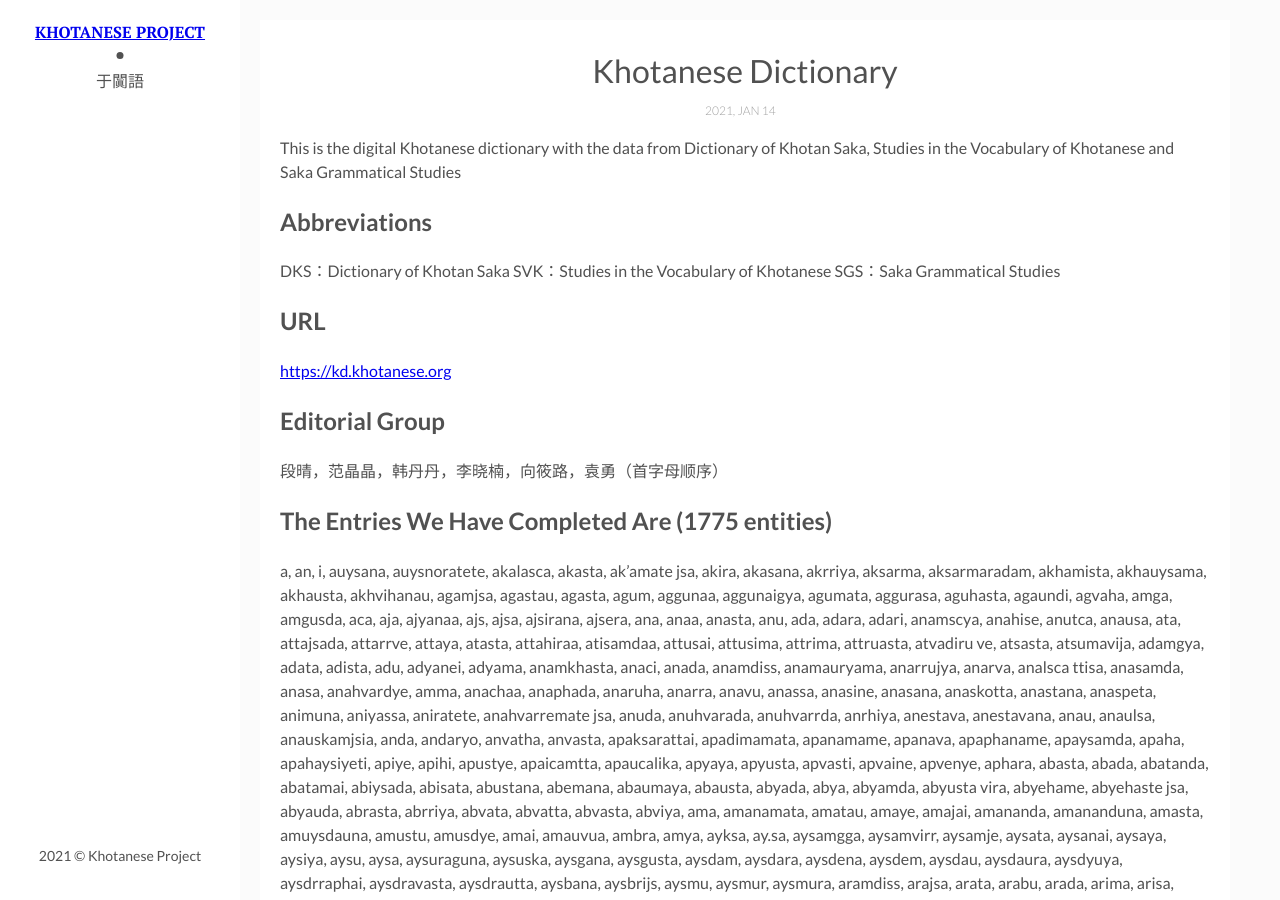
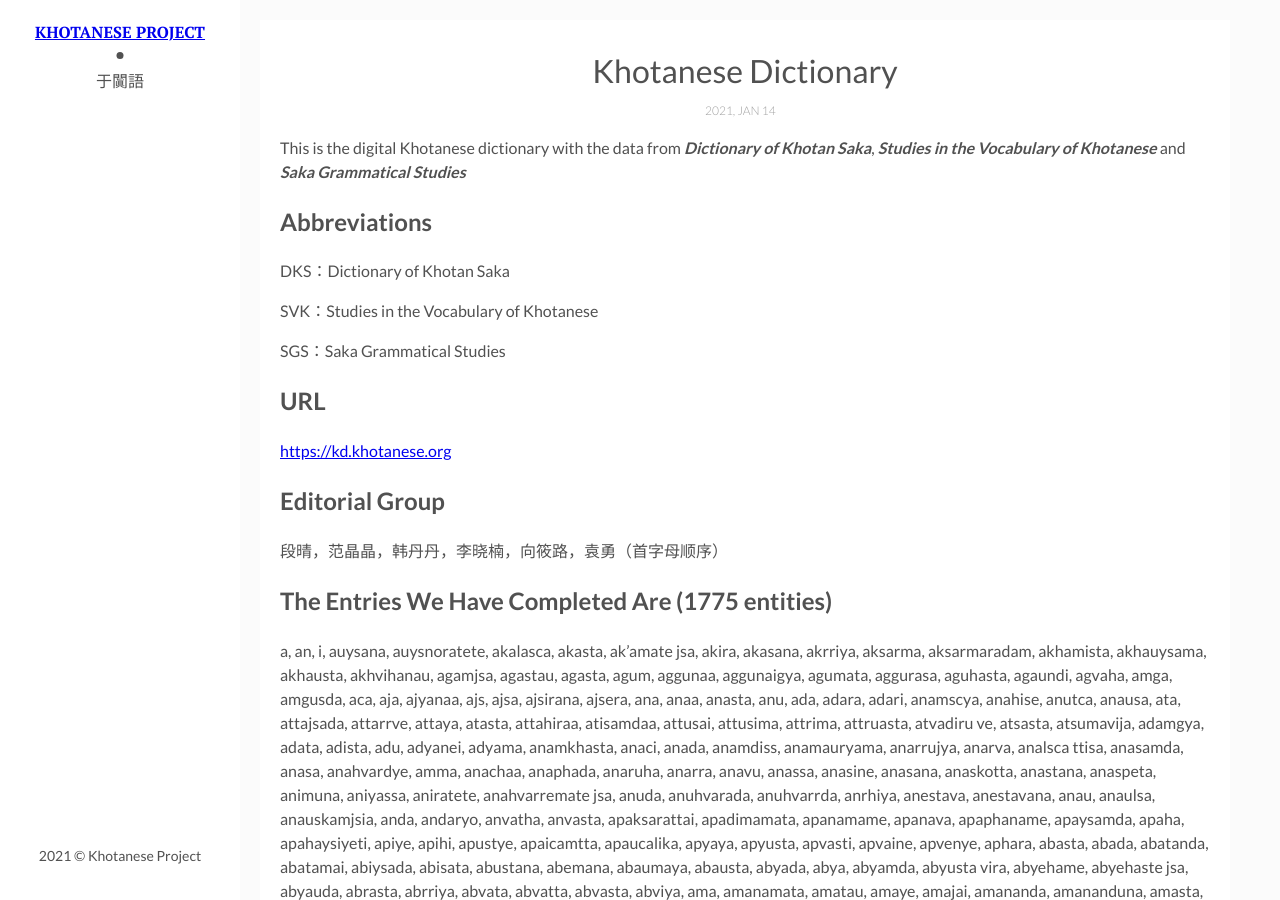
Before and after one commit to khotanese/khotanese.github.io, a Jekyll site: the page built from _posts/2021-1-15-khotanese-dictionary.markdown, in a window 1280 px wide and 900 px high. Built offline with Jekyll 4.4.1, drawn with Linux system fonts in a browser that asks for light colours.

```diff
--- a/_posts/2021-1-15-khotanese-dictionary.markdown
+++ b/_posts/2021-1-15-khotanese-dictionary.markdown
@@ -6,11 +6,14 @@ description: # Add post description (optional)
 img:  # Add image post (optional)
 ---
 
-This is the digital Khotanese dictionary with the data from Dictionary of Khotan Saka, Studies in the Vocabulary of Khotanese and Saka Grammatical Studies
+This is the digital Khotanese dictionary with the data from ***Dictionary of Khotan Saka***, ***Studies in the Vocabulary of Khotanese*** and ***Saka Grammatical Studies***
 
 ## Abbreviations
+
 DKS：Dictionary of Khotan Saka
+
 SVK：Studies in the Vocabulary of Khotanese
+
 SGS：Saka Grammatical Studies
 
 
```
